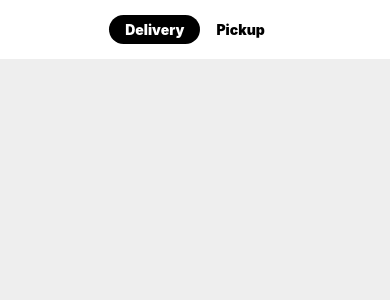
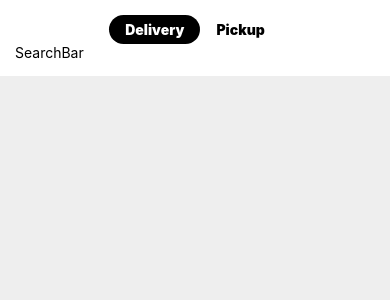
Before and after one commit to Richie1136/Uber-Eats-React-Native, a React Native app in the folder uber-eats-react-native/: screen / in a window 390 px wide. Shown: the top 300 px of the page. Built offline with nearby package versions, Linux system fonts and the light colour scheme.

Commit message:
Created SearchBar component and imported it inside of the Home component

```diff
--- /dev/null
+++ b/uber-eats-react-native/components/searchbar/SearchBar.js
@@ -0,0 +1,11 @@
+import { View, Text } from 'react-native'
+
+const SearchBar = () => {
+  return (
+    <View>
+      <Text>SearchBar</Text>
+    </View>
+  )
+}
+
+export default SearchBar
--- a/uber-eats-react-native/package.json
+++ b/uber-eats-react-native/package.json
@@ -12,7 +12,9 @@
     "expo": "~46.0.16",
     "expo-status-bar": "~1.4.0",
     "react": "18.0.0",
-    "react-native": "0.69.6"
+    "react-native": "0.69.6",
+    "react-native-google-places-autocomplete": "^2.4.1",
+    "react-native-vector-icons": "^9.2.0"
   },
   "devDependencies": {
     "@babel/core": "^7.12.9"
--- a/uber-eats-react-native/screens/Home.js
+++ b/uber-eats-react-native/screens/Home.js
@@ -1,11 +1,13 @@
 import { View, Text, SafeAreaView } from 'react-native'
 import HeaderTabs from '../components/headertabs/HeaderTabs'
+import SearchBar from '../components/searchbar/SearchBar'
 
 const Home = () => {
   return (
     <SafeAreaView style={{ backgroundColor: '#eee', flex: 1 }}>
       <View style={{ backgroundColor: 'white', padding: 15 }}>
         <HeaderTabs />
+        <SearchBar />
       </View>
     </SafeAreaView>
   )
```
Also changed, not shown: 2 other files (tests, documents, lock files or other folders).
